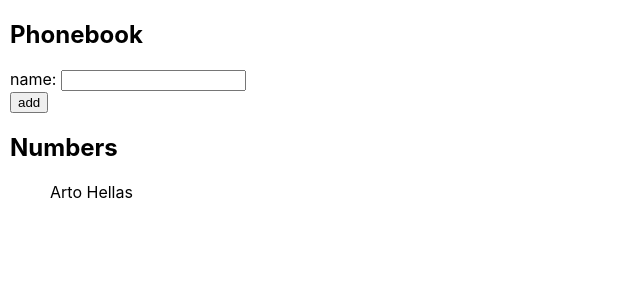
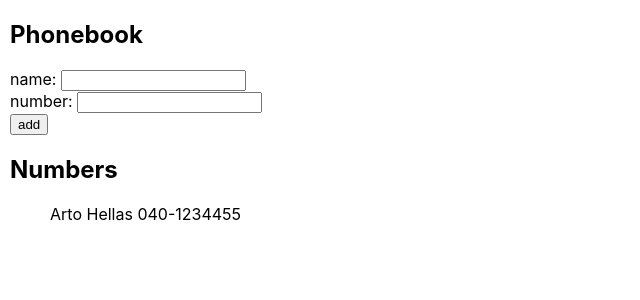
Before and after one commit to johannaly/fullstack-hy2020, a React (Create React App) app in the folder osa2/puhelinluettelo/: page / in a window 1280 px wide. Shown: the top 300 px of the page, without its empty margins (0-640 px from the left). Built offline with nearby package versions, Linux system fonts and the light colour scheme.

Commit message:
puhelinluettelo 2.8

```diff
--- a/osa2/puhelinluettelo/src/App.js
+++ b/osa2/puhelinluettelo/src/App.js
@@ -3,13 +3,18 @@
 
 const App = () => {
     const [persons, setPersons] = useState([
-        { name: 'Arto Hellas' }
+        { name: 'Arto Hellas', number: "040-1234455" }
     ])
     const [newName, setNewName] = useState('')
+    const [newNumber, setNewNumber] = useState('')
 
 
     const handleNameChange = (event) => {
         setNewName(event.target.value)
+    }
+
+    const handleNumberChange = (event) => {
+        setNewNumber(event.target.value)
     }
 
 
@@ -17,6 +22,7 @@
         event.preventDefault()
         const personObject = {
             name: newName,
+            number: newNumber
         }
 
         const names = persons.map(p => p.name)
@@ -26,8 +32,8 @@
             setPersons(persons.concat(personObject))
         }
         setNewName('')
+        setNewNumber('')
     }
-
 
     return (
         <div>
@@ -37,6 +43,11 @@
                 <div>
                     name: <input value={newName}
                         onChange={handleNameChange}
+                    />
+                </div>
+                <div>
+                    number: <input value = {newNumber}
+                    onChange = {handleNumberChange}
                     />
                 </div>
 
@@ -49,7 +60,7 @@
             <div>
                 <ul>
                     {persons.map((person, i) =>
-                        <p key={person.name}>{person.name}</p>)
+                        <p key={person.name}>{person.name} {person.number}</p>)
                     }
                 </ul>
             </div>
```
